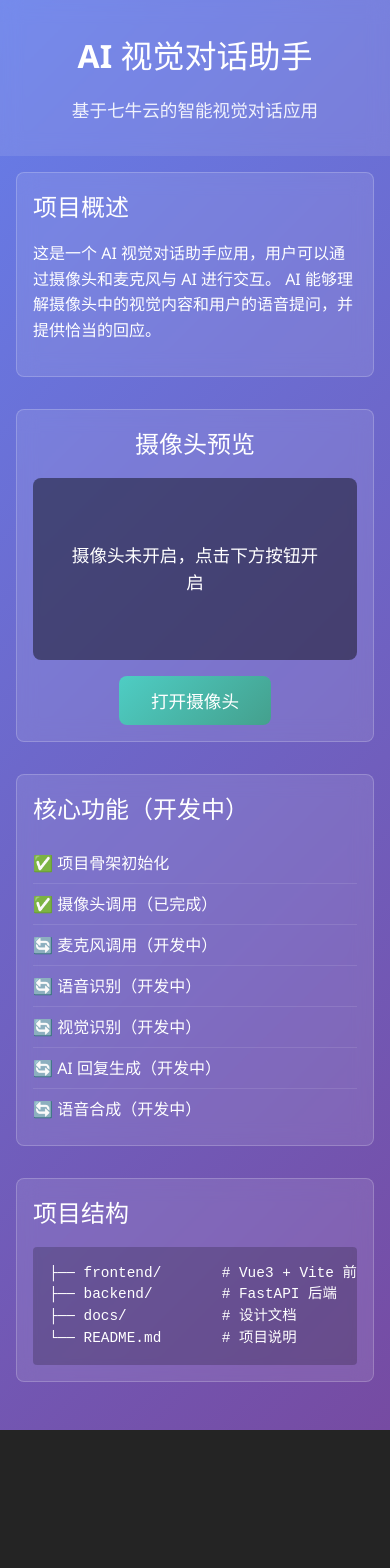
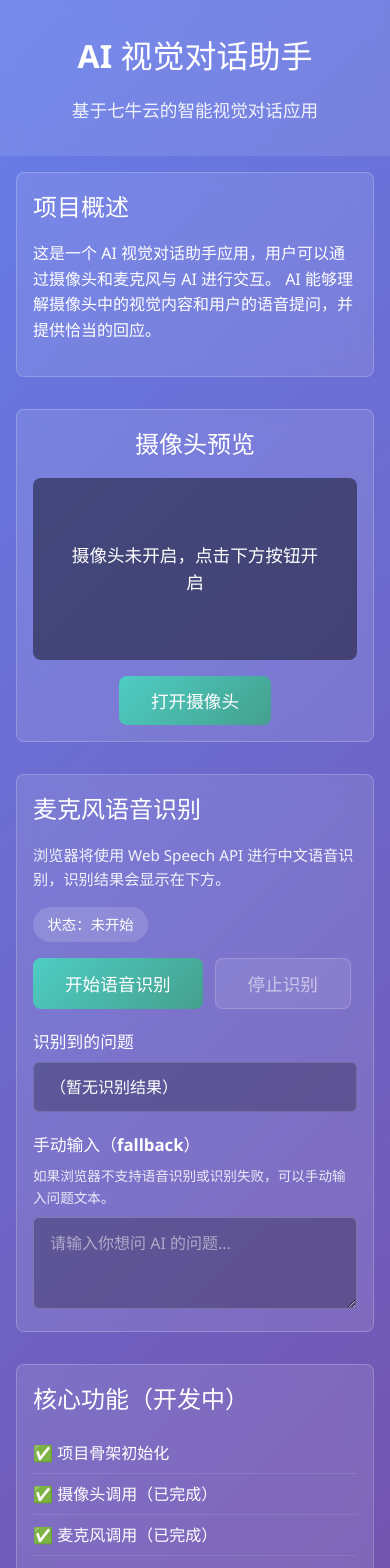
Before and after one commit to fan857/ai-vision-dialogue-assistant, a Vue app in the folder frontend/: page / in a window 390 px wide. Shown: the top 1568 px of the page. Before the commit the page ends 1430 px from the top, so only its background shows below. Built offline with nearby package versions, Linux system fonts and the light colour scheme.

Commit message:
feat: add microphone speech recognition

```diff
--- a/frontend/src/App.vue
+++ b/frontend/src/App.vue
@@ -43,13 +43,61 @@
         </div>
       </section>
 
+      <!-- 麦克风语音识别区域 -->
+      <section class="voice-section">
+        <h2>麦克风语音识别</h2>
+        <p class="voice-hint">
+          浏览器将使用 Web Speech API 进行中文语音识别，识别结果会显示在下方。
+        </p>
+        <div class="voice-status" :class="`voice-status-${speechStatus}`">
+          状态：{{ speechStatusText }}
+        </div>
+        <div class="voice-controls">
+          <button
+            class="btn-primary"
+            @click="startSpeechRecognition"
+            :disabled="!speechSupported || speechStatus === 'requesting' || speechStatus === 'recognizing'"
+          >
+            开始语音识别
+          </button>
+          <button
+            class="btn-secondary"
+            @click="stopSpeechRecognition"
+            :disabled="speechStatus !== 'recognizing' && speechStatus !== 'requesting'"
+          >
+            停止识别
+          </button>
+        </div>
+        <div v-if="speechError" class="voice-error">
+          {{ speechError }}
+        </div>
+        <div class="voice-result">
+          <h3>识别到的问题</h3>
+          <div class="voice-result-text">
+            {{ userQuestionText || '（暂无识别结果）' }}
+          </div>
+        </div>
+        <div class="voice-fallback">
+          <h3>手动输入（fallback）</h3>
+          <p class="voice-fallback-hint">
+            如果浏览器不支持语音识别或识别失败，可以手动输入问题文本。
+          </p>
+          <textarea
+            v-model="userQuestionText"
+            class="voice-textarea"
+            rows="3"
+            placeholder="请输入你想问 AI 的问题..."
+          ></textarea>
+        </div>
+      </section>
+
       <section class="features">
         <h2>核心功能（开发中）</h2>
         <ul>
           <li>✅ 项目骨架初始化</li>
           <li>✅ 摄像头调用（已完成）</li>
-          <li>🔄 麦克风调用（开发中）</li>
-          <li>🔄 语音识别（开发中）</li>
+          <li>✅ 麦克风调用（已完成）</li>
+          <li>✅ 语音识别（已完成）</li>
           <li>🔄 视觉识别（开发中）</li>
           <li>🔄 AI 回复生成（开发中）</li>
           <li>🔄 语音合成（开发中）</li>
@@ -70,6 +118,7 @@
 <script setup>
 import { ref, computed, onBeforeUnmount } from 'vue'
 
+// ===== 摄像头相关状态 =====
 const videoElement = ref(null)
 const isCameraActive = ref(false)
 const cameraStatus = ref('idle') // idle, requesting, active, failed
@@ -86,6 +135,35 @@ const cameraStatusText = computed(() => {
 
 let mediaStream = null
 
+// ===== 语音识别相关状态 =====
+const speechStatus = ref('idle') // idle, requesting, recognizing, completed, failed, unsupported
+const speechError = ref('')
+const userQuestionText = ref('')
+
+const SpeechRecognitionCtor =
+  typeof window !== 'undefined'
+    ? window.SpeechRecognition || window.webkitSpeechRecognition
+    : null
+const speechSupported = computed(() => !!SpeechRecognitionCtor)
+
+const speechStatusText = computed(() => {
+  if (!speechSupported.value) {
+    return '浏览器不支持 Web Speech API'
+  }
+  const statusMap = {
+    idle: '未开始',
+    requesting: '正在请求麦克风/语音识别权限...',
+    recognizing: '正在识别，请说话...',
+    completed: '识别完成',
+    failed: '识别失败',
+    unsupported: '浏览器不支持 Web Speech API'
+  }
+  return statusMap[speechStatus.value] || ''
+})
+
+let recognition = null
+
+// ===== 摄像头方法 =====
 const toggleCamera = async () => {
   if (isCameraActive.value) {
     await stopCamera()
@@ -132,9 +210,106 @@ const stopCamera = async () => {
   cameraStatus.value = 'idle'
 }
 
+// ===== 语音识别方法 =====
+const startSpeechRecognition = () => {
+  speechError.value = ''
+
+  if (!SpeechRecognitionCtor) {
+    speechStatus.value = 'unsupported'
+    speechError.value = '当前浏览器不支持 Web Speech API，请使用 Chrome / Edge 等浏览器或使用下方手动输入。'
+    return
+  }
+
+  try {
+    if (recognition) {
+      try { recognition.abort() } catch (e) { /* noop */ }
+    }
+
+    const recognizer = new SpeechRecognitionCtor()
+    recognizer.lang = 'zh-CN'
+    recognizer.continuous = false
+    recognizer.interimResults = true
+
+    recognizer.onstart = () => {
+      speechStatus.value = 'recognizing'
+      speechError.value = ''
+    }
+
+    recognizer.onresult = (event) => {
+      let finalTranscript = ''
+      let interimTranscript = ''
+      for (let i = event.resultIndex; i < event.results.length; i++) {
+        const result = event.results[i]
+        if (result.isFinal) {
+          finalTranscript += result[0].transcript
+        } else {
+          interimTranscript += result[0].transcript
+        }
+      }
+      if (finalTranscript) {
+        userQuestionText.value = finalTranscript.trim()
+        speechStatus.value = 'completed'
+      } else if (interimTranscript) {
+        userQuestionText.value = interimTranscript.trim()
+      }
+    }
+
+    recognizer.onerror = (event) => {
+      console.error('Speech recognition error:', event.error)
+      const errorType = event.error || 'unknown'
+      let message = '语音识别失败，请重试。'
+      if (errorType === 'not-allowed' || errorType === 'service-not-allowed') {
+        message = '麦克风权限被拒绝，请在浏览器设置中允许使用麦克风。'
+      } else if (errorType === 'no-speech') {
+        message = '未检测到语音，请重试并确保麦克风工作正常。'
+      } else if (errorType === 'audio-capture') {
+        message = '无法获取麦克风，请检查设备是否可用。'
+      } else if (errorType === 'network') {
+        message = '网络错误，语音识别需要联网，请检查网络后重试。'
+      } else if (errorType === 'aborted') {
+        message = ''
+      }
+      speechError.value = message
+      speechStatus.value = 'failed'
+    }
+
+    recognizer.onend = () => {
+      if (speechStatus.value === 'recognizing') {
+        speechStatus.value = 'completed'
+      }
+      recognition = null
+    }
+
+    recognition = recognizer
+    speechStatus.value = 'requesting'
+    recognizer.start()
+  } catch (error) {
+    console.error('Failed to start speech recognition:', error)
+    speechStatus.value = 'failed'
+    speechError.value = '启动语音识别失败：' + (error && error.message ? error.message : '未知错误')
+  }
+}
+
+const stopSpeechRecognition = () => {
+  if (recognition) {
+    try {
+      recognition.stop()
+    } catch (e) {
+      console.error('Error stopping recognition:', e)
+    }
+  }
+  if (speechStatus.value === 'recognizing' || speechStatus.value === 'requesting') {
+    speechStatus.value = 'completed'
+  }
+}
+
+// ===== 生命周期 =====
 onBeforeUnmount(() => {
   if (isCameraActive.value) {
     stopCamera()
+  }
+  if (recognition) {
+    try { recognition.abort() } catch (e) { /* noop */ }
   }
 })
 </script>
@@ -244,6 +419,117 @@ p {
   margin-top: 1rem;
 }
 
+/* 语音识别区域样式 */
+.voice-section {
+  text-align: left;
+}
+
+.voice-hint {
+  font-size: 0.95rem;
+  opacity: 0.9;
+  margin: 0 0 1rem 0;
+}
+
+.voice-status {
+  display: inline-block;
+  padding: 0.4rem 0.9rem;
+  border-radius: 999px;
+  font-size: 0.9rem;
+  font-weight: 500;
+  margin-bottom: 1rem;
+  background: rgba(255, 255, 255, 0.15);
+}
+
+.voice-status-idle {
+  background: rgba(255, 255, 255, 0.15);
+}
+
+.voice-status-requesting,
+.voice-status-recognizing {
+  background: rgba(78, 205, 196, 0.4);
+  color: #fff;
+}
+
+.voice-status-completed {
+  background: rgba(102, 187, 106, 0.5);
+  color: #fff;
+}
+
+.voice-status-failed,
+.voice-status-unsupported {
+  background: rgba(255, 107, 107, 0.5);
+  color: #fff;
+}
+
+.voice-controls {
+  display: flex;
+  gap: 0.75rem;
+  flex-wrap: wrap;
+  margin-bottom: 1rem;
+}
+
+.voice-error {
+  background: rgba(255, 107, 107, 0.2);
+  border: 1px solid rgba(255, 107, 107, 0.5);
+  color: #ffd1d1;
+  padding: 0.75rem 1rem;
+  border-radius: 6px;
+  margin-bottom: 1rem;
+  font-size: 0.95rem;
+}
+
+.voice-result,
+.voice-fallback {
+  margin-top: 1.25rem;
+}
+
+.voice-result h3,
+.voice-fallback h3 {
+  font-size: 1.05rem;
+  margin: 0 0 0.5rem 0;
+  color: #fff;
+}
+
+.voice-result-text {
+  min-height: 3rem;
+  padding: 0.75rem 1rem;
+  background: rgba(0, 0, 0, 0.25);
+  border-radius: 6px;
+  border: 1px solid rgba(255, 255, 255, 0.15);
+  white-space: pre-wrap;
+  word-break: break-word;
+  line-height: 1.5;
+}
+
+.voice-fallback-hint {
+  font-size: 0.85rem;
+  opacity: 0.85;
+  margin: 0 0 0.5rem 0;
+}
+
+.voice-textarea {
+  width: 100%;
+  padding: 0.75rem 1rem;
+  font-size: 1rem;
+  font-family: inherit;
+  background: rgba(0, 0, 0, 0.25);
+  color: #fff;
+  border: 1px solid rgba(255, 255, 255, 0.2);
+  border-radius: 6px;
+  resize: vertical;
+  box-sizing: border-box;
+}
+
+.voice-textarea::placeholder {
+  color: rgba(255, 255, 255, 0.5);
+}
+
+.voice-textarea:focus {
+  outline: none;
+  border-color: rgba(78, 205, 196, 0.7);
+  box-shadow: 0 0 0 2px rgba(78, 205, 196, 0.2);
+}
+
 .btn-primary {
   padding: 0.75rem 2rem;
   font-size: 1.1rem;
@@ -267,6 +553,33 @@ p {
 }
 
 .btn-primary:active:not(:disabled) {
+  transform: translateY(0);
+}
+
+.btn-secondary {
+  padding: 0.75rem 2rem;
+  font-size: 1.1rem;
+  background: rgba(255, 255, 255, 0.15);
+  color: white;
+  border: 1px solid rgba(255, 255, 255, 0.3);
+  border-radius: 8px;
+  cursor: pointer;
+  transition: transform 0.2s, box-shadow 0.2s, background 0.2s;
+}
+
+.btn-secondary:hover:not(:disabled) {
+  transform: translateY(-2px);
+  box-shadow: 0 4px 12px rgba(0, 0, 0, 0.2);
+  background: rgba(255, 255, 255, 0.25);
+}
+
+.btn-secondary:disabled {
+  opacity: 0.6;
+  cursor: not-allowed;
+  transform: none;
+}
+
+.btn-secondary:active:not(:disabled) {
   transform: translateY(0);
 }
 
```
Also changed, not shown: 3 other files (tests, documents, lock files or other folders).
